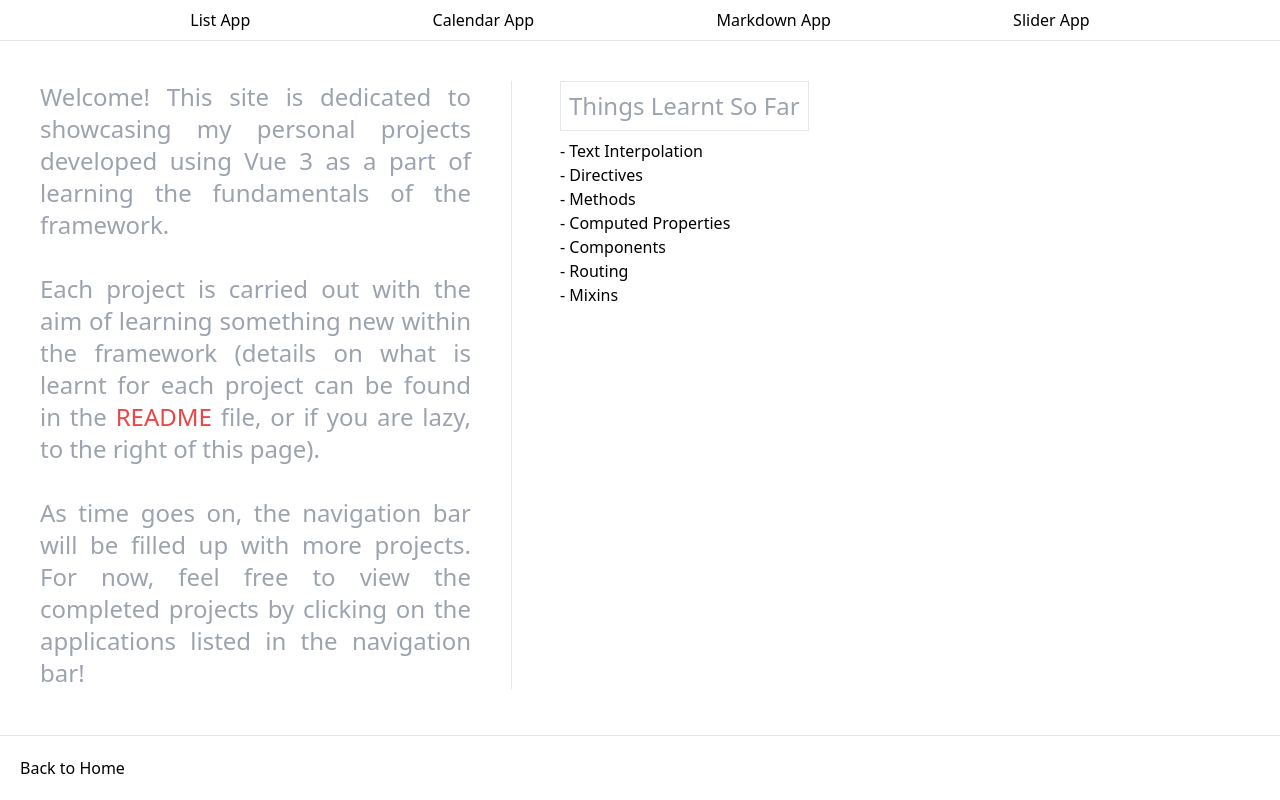
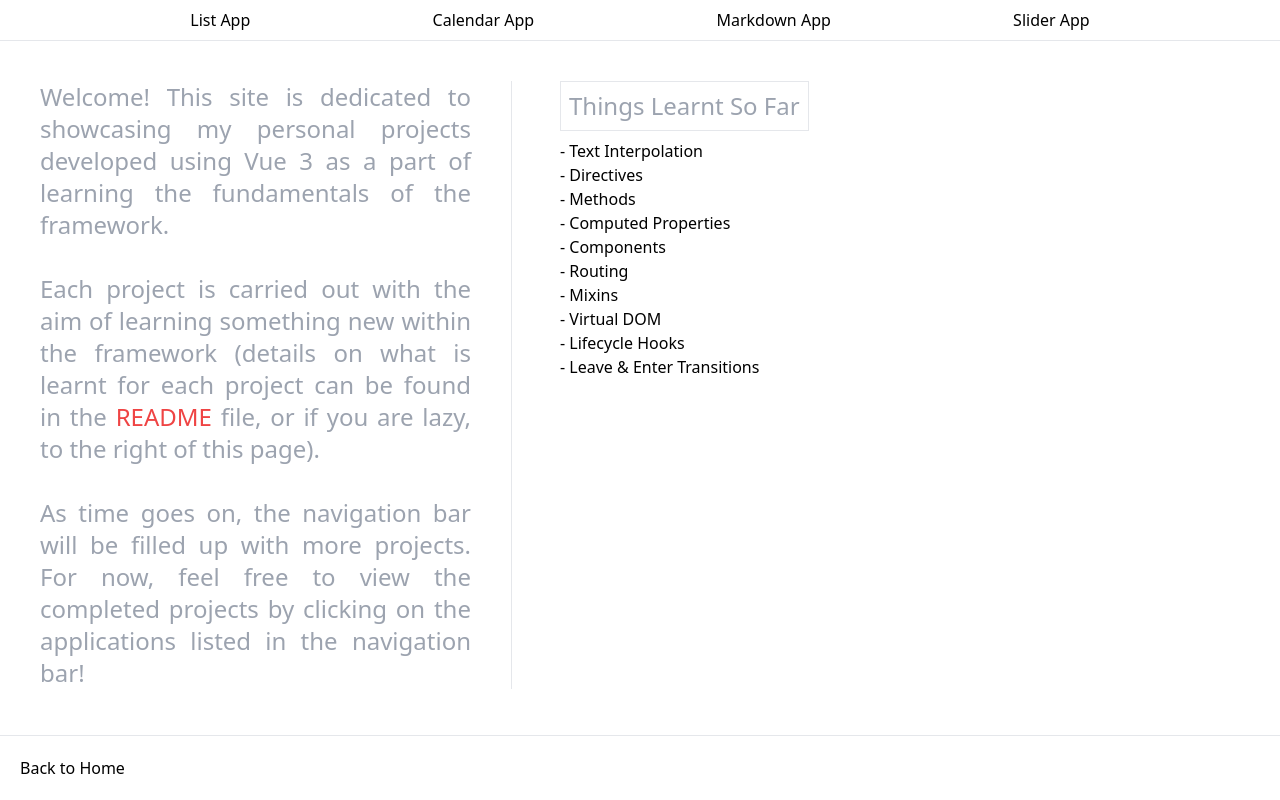
Before and after one commit to maplepancakes/vue-3-project-showcase, a Vue app: page / in a window 1280 px wide. Built offline with nearby package versions, Linux system fonts and the light colour scheme.

Commit message:
Updated thingsLearntSoFar array

```diff
--- a/src/pages/HomePage.vue
+++ b/src/pages/HomePage.vue
@@ -40,6 +40,9 @@ export default
         "Components",
         "Routing",
         "Mixins",
+        "Virtual DOM",
+        "Lifecycle Hooks",
+        "Leave & Enter Transitions",
       ]
     }
   }
```
